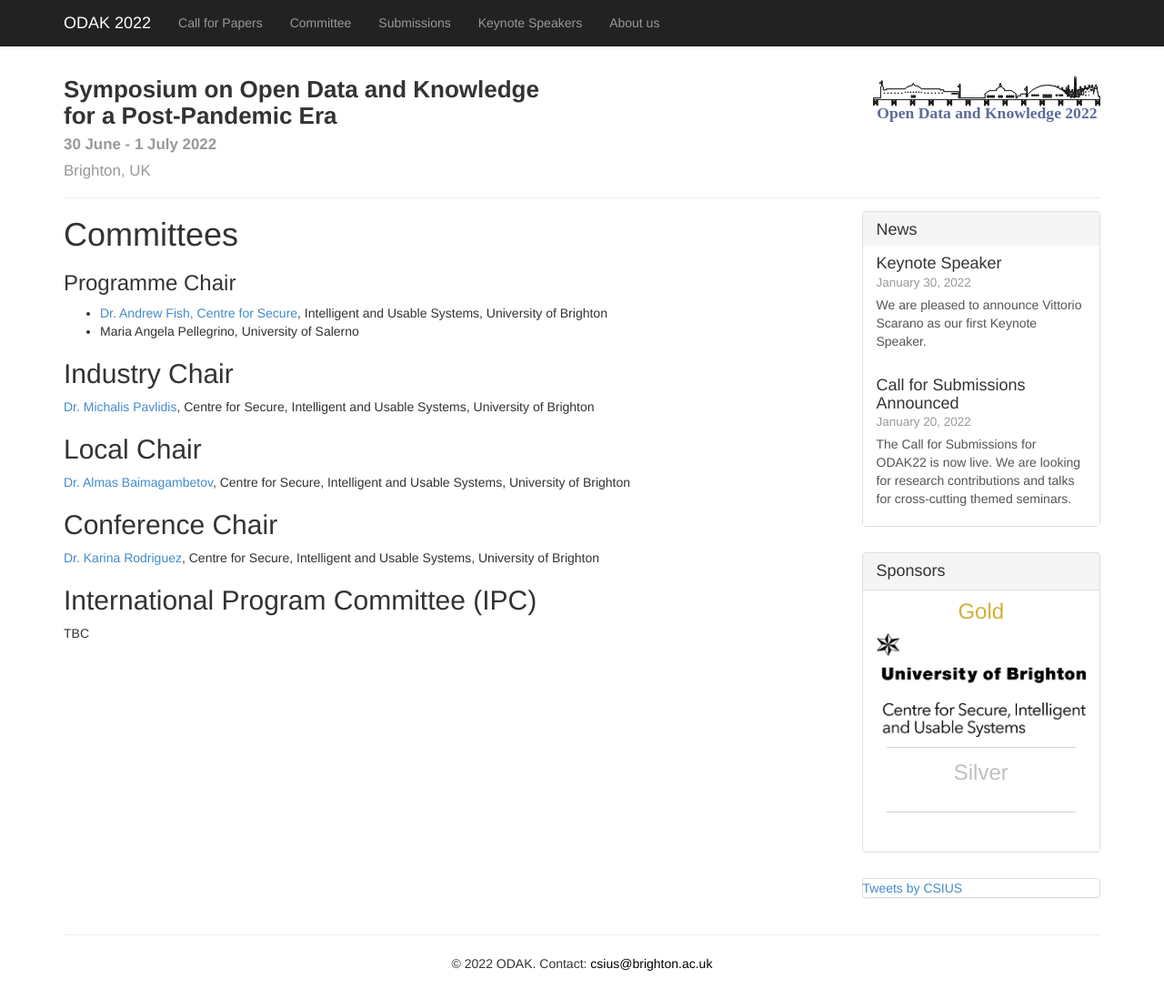
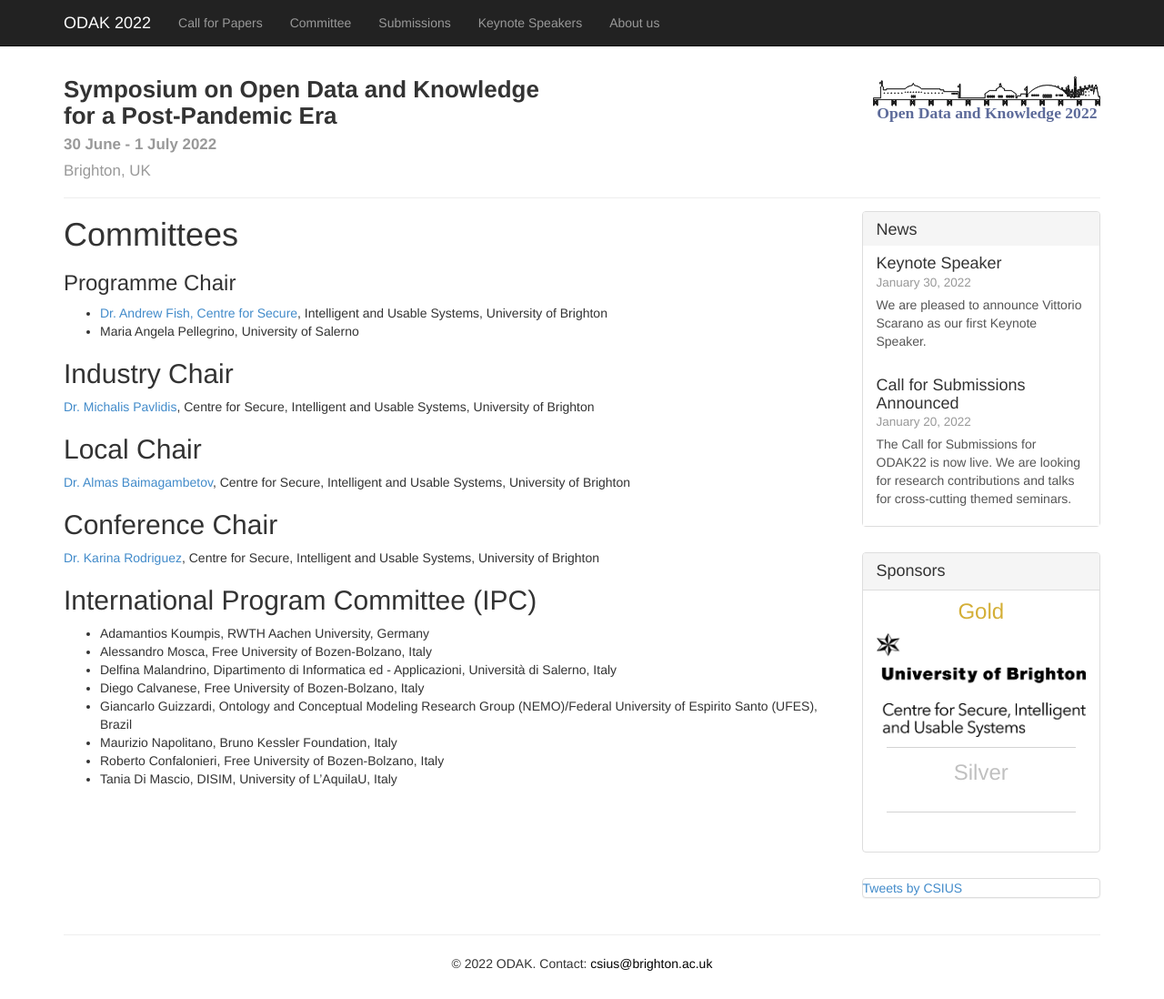
Before and after one commit to UniversityofBrighton/odak, a Jekyll site: the page built from 2022/committees.md, in a window 1280 px wide and 1098 px high. Shown: the whole window at 91% size. Built offline with Jekyll 4.4.1, drawn with Linux system fonts in a browser that asks for light colours; comment, search, counter and statistics services are not loaded.

Commit message:
Update committees.md

```diff
--- a/2022/committees.md
+++ b/2022/committees.md
@@ -20,7 +20,14 @@
 [Dr. Karina Rodriguez](https://research.brighton.ac.uk/en/persons/karina-rodriguez-echavarria), Centre for Secure, Intelligent and Usable Systems, University of Brighton
 
 ## International Program Committee (IPC)
-TBC
+- Adamantios Koumpis, RWTH Aachen University, Germany
+- Alessandro Mosca, Free University of Bozen-Bolzano, Italy
+- Delfina Malandrino, Dipartimento di Informatica ed - Applicazioni, Università di Salerno, Italy
+- Diego Calvanese, Free University of Bozen-Bolzano, Italy
+- Giancarlo Guizzardi, Ontology and Conceptual Modeling Research Group (NEMO)/Federal University of Espirito Santo (UFES), Brazil
+- Maurizio Napolitano, Bruno Kessler Foundation, Italy
+- Roberto Confalonieri, Free University of Bozen-Bolzano, Italy
+- Tania Di Mascio, DISIM, University of L'AquilaU, Italy
 
 <!-- <div class="col-12 col-sm-12 col-lg-12">
 
```
